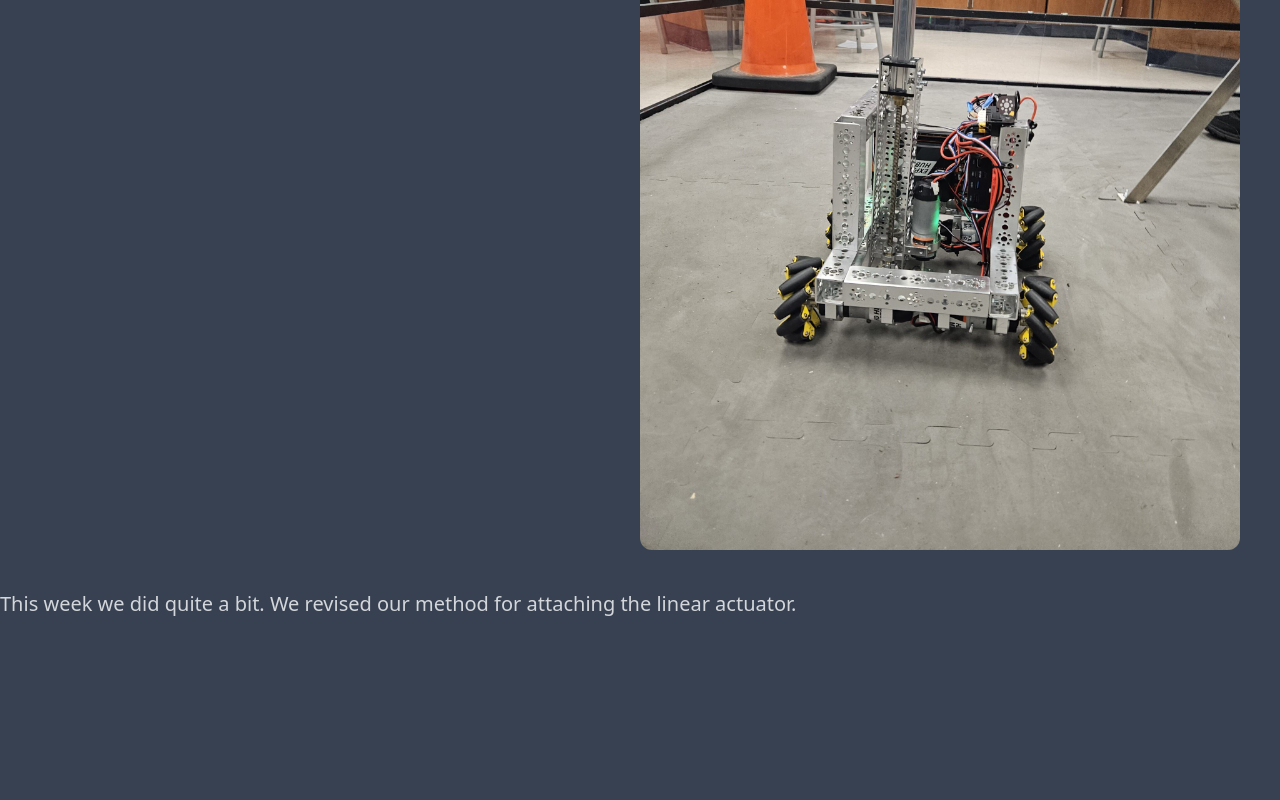
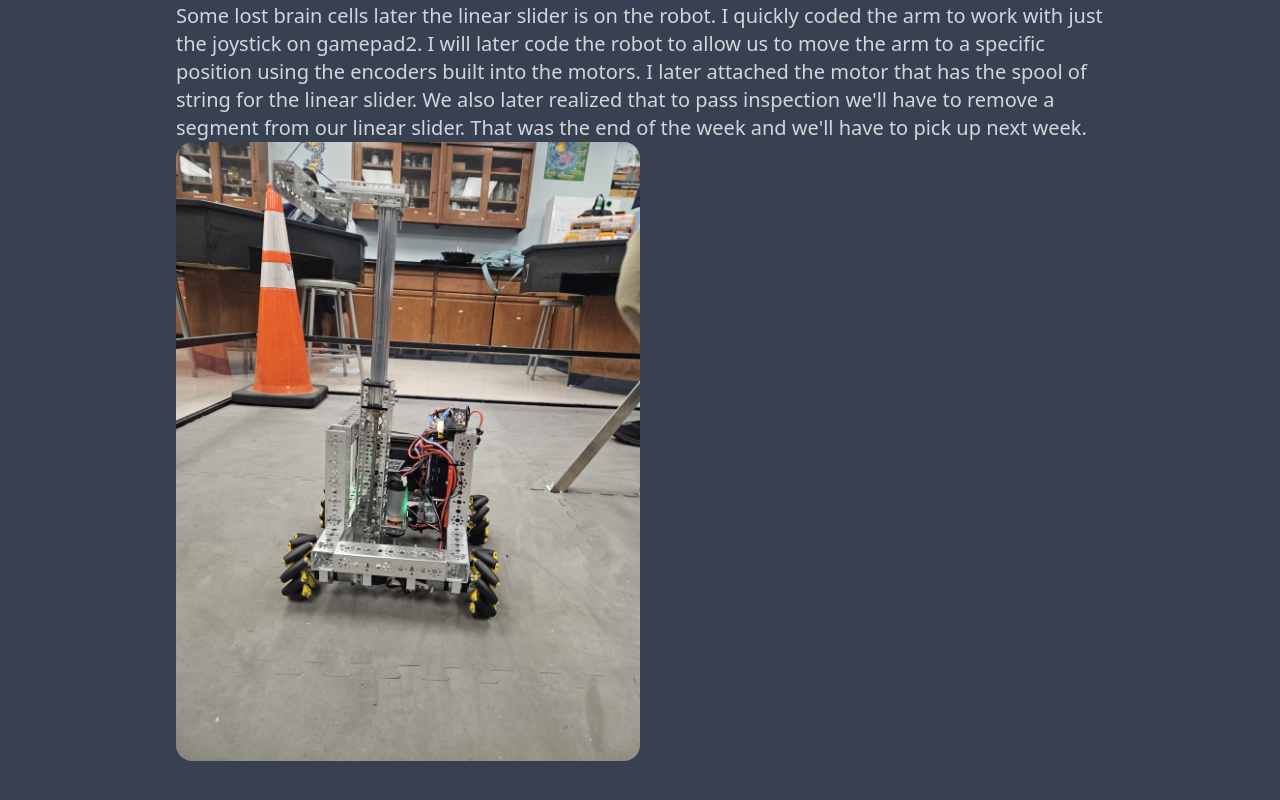
Before and after one commit to melloCoding/mellocoding.github.com, a Nuxt app: page /robotic/weekone in a window 1280 px wide. Shown: the part 470-1270 px from the top of the page. Before the commit the page ends 1088 px from the top, so only its background shows below. Built offline with nearby package versions, Linux system fonts and the light colour scheme.

Commit message:
finished weekone.vue for now will prob edit in the future to center that image

```diff
--- a/pages/robotic/weekone.vue
+++ b/pages/robotic/weekone.vue
@@ -4,7 +4,7 @@
     <h1 class="text-5xl font-bold text-center mb-10">
       First Documented Build Log For the Into the Deep Season
     </h1>
-    <div class="flex px-10 mb-10">
+    <div class=":sm:px-10 lg:px-44 mb-10">
       <p class="text-xl">
         This is the first actually log for our team's season. I'm a bit late to
         this because i've been busy coding the rest of the website. So at the
@@ -12,19 +12,28 @@
         can drive around and strafe. The robot is also capable of almost hanging
         itself on the low bar of the truss. We have attached a linear slider to
         the robot aswell to hopefully allow us to score once we have a working
-        claw.
+        claw. This week we did quite a bit. We revised our method for attaching
+        the linear actuator. The old design allowed the actuator to move around
+        too much. We made a new truss type structure to support the actuator.
+        This works however the slider still does not go in far enough and one
+        wheel still barely touches the floor. Ignoring that rather large issue
+        we decided to work on attaching our main linear slider to allow us to
+        actually score. Some lost brain cells later the linear slider is on the
+        robot. I quickly coded the arm to work with just the joystick on
+        gamepad2. I will later code the robot to allow us to move the arm to a
+        specific position using the encoders built into the motors. I later
+        attached the motor that has the spool of string for the linear slider.
+        We also later realized that to pass inspection we'll have to remove a
+        segment from our linear slider. That was the end of the week and we'll
+        have to pick up next week.
       </p>
-      <img
-        class="w-[50%] rounded-xl"
-        src="/imgs/robotics/robotonfeildone.jpeg"
-        alt="aformentioned robot on the field"
-      />
-    </div>
-    <div>
-      <p class="text-xl">
-        This week we did quite a bit. We revised our method for attaching the
-        linear actuator.
-      </p>
+      <div class="object-center">
+        <img
+          class="w-[50%] rounded-2xl"
+          src="/imgs/robotics/robotonfeildone.jpeg"
+          alt="aformentioned robot on the field"
+        />
+      </div>
     </div>
   </div>
 </template>
```
